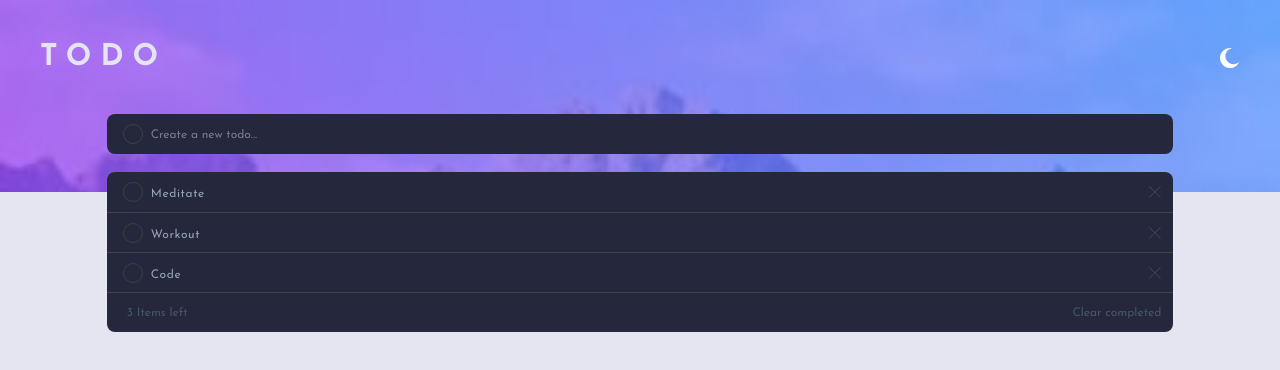
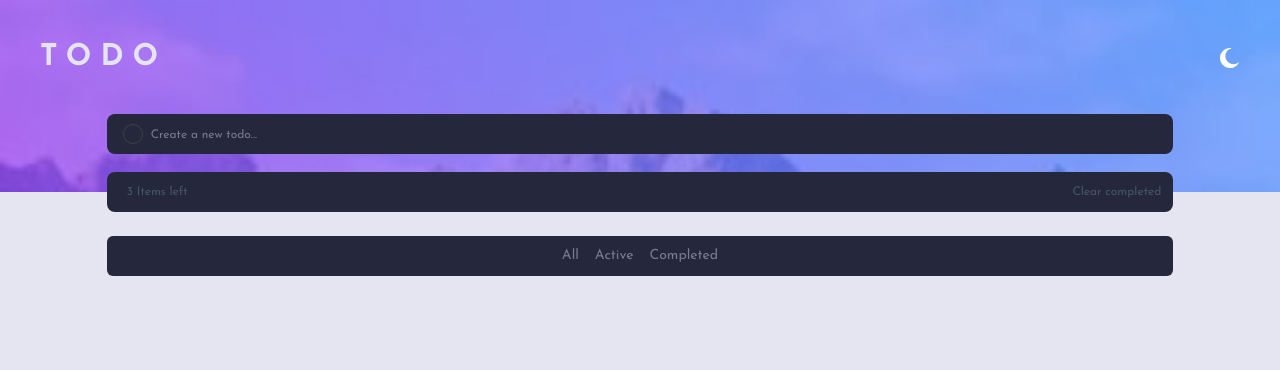
Before and after one commit to JaacielBriseo/todo-app, a React (Create React App) app: page /completed in a window 1280 px wide. Shown: the top 370 px of the page. Built offline with nearby package versions, Linux system fonts and the light colour scheme.

Commit message:
React router installed / Routes to filter by active/completed todos

```diff
--- a/package.json
+++ b/package.json
@@ -11,10 +11,14 @@
     "@types/node": "^17.0.45",
     "@types/react": "^18.0.25",
     "@types/react-dom": "^18.0.9",
+    "localforage": "^1.10.0",
+    "match-sorter": "^6.3.1",
     "react": "^18.2.0",
     "react-dom": "^18.2.0",
     "react-redux": "^8.0.5",
+    "react-router-dom": "^6.4.4",
     "react-scripts": "5.0.1",
+    "sort-by": "^1.2.0",
     "typescript": "^4.9.3",
     "web-vitals": "^2.1.4"
   },
--- a/src/TodoApp.tsx
+++ b/src/TodoApp.tsx
@@ -1,11 +1,16 @@
-import { Header } from './sections/Header';
-import { Panel } from './sections/Panel';
+import { Navbar, NewTodoPanel } from './components';
+import { Header } from './components/Header';
+
 
 export const TodoApp = () => {
 	return (
 		<div className='h-screen bg-veryLightGrayishBlue dark:bg-veryDarkBlue font-josefin'>
 			<Header />
-			<Panel />
+			<NewTodoPanel/>
+			{/* <TodosPanel /> */}
+			{/* <CompletedTodos/> */}
+			{/* <ActiveTodos/> */}
+			<Navbar />
 		</div>
 	);
 };
--- a/src/sections/Header.tsx
+++ b/src/components/Header.tsx
@@ -1,4 +1,4 @@
-import { ThemeToggler } from "../components"
+import { ThemeToggler } from "."
 
 export const Header = () => {
   return (
--- /dev/null
+++ b/src/components/Navbar.tsx
@@ -0,0 +1,21 @@
+import { NavLink } from 'react-router-dom';
+import { TodoRoutes } from '../router/TodoRoutes';
+
+export const Navbar = () => {
+	return (
+		<>
+				<TodoRoutes />
+			<div className='container flex items-center justify-center mx-auto w-10/12 h-10 bg-veryDarkDesaturatedBlue -mt-10 rounded-md text-darkGrayishBlue'>
+				<NavLink to='/' className='text-sm m-2 hover:text-brightBlue'>
+					All
+				</NavLink>
+				<NavLink to='/active' className='text-sm m-2 hover:text-brightBlue'>
+					Active
+				</NavLink>
+				<NavLink to='completed' className='text-sm m-2 hover:text-brightBlue'>
+					Completed
+				</NavLink>
+			</div>
+		</>
+	);
+};
--- a/src/components/index.ts
+++ b/src/components/index.ts
@@ -1,3 +1,3 @@
+export * from './Navbar'
 export * from './NewTodoPanel'
 export * from './ThemeToggler'
-export * from './TodosPanel'
--- a/src/index.tsx
+++ b/src/index.tsx
@@ -1,9 +1,10 @@
 import React from 'react';
+import { BrowserRouter } from 'react-router-dom';
 import { createRoot } from 'react-dom/client';
 import { Provider } from 'react-redux';
+import { store } from './store/store';
+import { TodoApp } from './TodoApp';
 import './index.css';
-import { TodoApp } from './TodoApp';
-import { store } from './store/store';
 
 const container = document.getElementById('root')!;
 const root = createRoot(container);
@@ -11,7 +12,9 @@ const root = createRoot(container);
 root.render(
 	<React.StrictMode>
 		<Provider store={store}>
-			<TodoApp />
+			<BrowserRouter>
+				<TodoApp />
+			</BrowserRouter>
 		</Provider>
 	</React.StrictMode>
 );
--- /dev/null
+++ b/src/router/TodoRoutes.tsx
@@ -0,0 +1,12 @@
+import { Route, Routes } from 'react-router-dom';
+import { ActiveTodos, CompletedTodos, TodosPanel } from '../views';
+
+export const TodoRoutes = () => {
+	return (
+		<Routes>
+			<Route path='/' element={<TodosPanel />} />
+			<Route path='/active' element={<ActiveTodos />} />
+			<Route path='/completed' element={<CompletedTodos />} />
+		</Routes>
+	);
+};
--- a/src/sections/Panel.tsx
+++ /dev/null
@@ -1,10 +0,0 @@
-import { NewTodoPanel, TodosPanel } from '../components';
-
-export const Panel = () => {
-	return (
-		<>
-			<NewTodoPanel />
-			<TodosPanel />
-		</>
-	);
-};
--- /dev/null
+++ b/src/views/ActiveTodos.tsx
@@ -0,0 +1,46 @@
+import { useTodosPanel } from "../hooks";
+
+export const ActiveTodos = () => {
+	const { todoList, todosLength, toggleCompleted, deleteTodo, check, cross } = useTodosPanel();
+    const activeTodos = todoList.filter(todo => !todo.completed)
+	return (
+		<div className='container relative bottom-16 w-10/12 mx-auto divide-y divide-neutral-700 rounded-lg bg-veryDarkDesaturatedBlue'>
+			{activeTodos.map(({ task, id, completed }) => {
+				return (
+					<div key={id} className='flex justify-between items-center h-10'>
+						<div className='flex'>
+							<button
+								name={task}
+								onClick={() => toggleCompleted(id)}
+								className={`border border-neutral-700 ml-4 rounded-full h-5 w-5 flex items-center justify-center ${
+									completed && 'bg-gradient-to-br from-check1 to-check2'
+								}`}
+							>
+								<img src={check} alt='Check' className={`${!completed ? 'hidden' : 'block'}`} />
+							</button>
+							<p
+								className={`ml-2 mt-1 text-xs text-slate-400 tracking-wider ${
+									completed && 'line-through text-slate-600'
+								}`}
+							>
+								{task}
+							</p>
+						</div>
+						<div>
+							<button
+								onClick={() => deleteTodo(id)}
+								className='mr-3 rounded-full h-3 w-3 flex items-center justify-center'
+							>
+								<img src={cross} alt='Cross' />
+							</button>
+						</div>
+					</div>
+				);
+			})}
+			<div className='flex justify-between items-center h-10 text-slate-600'>
+				<span className='text-xs ml-5'>{todosLength} Items left</span>
+				<span className='text-xs mr-3'>Clear completed</span>
+			</div>
+		</div>
+	);
+};
--- /dev/null
+++ b/src/views/CompletedTodos.tsx
@@ -0,0 +1,47 @@
+import { useTodosPanel } from '../hooks';
+
+export const CompletedTodos = () => {
+	const { todoList, todosLength, toggleCompleted, deleteTodo, check, cross } = useTodosPanel();
+    const completedTodos = todoList.filter(todo => todo.completed)
+
+	return (
+		<div className='container relative bottom-16 w-10/12 mx-auto divide-y divide-neutral-700 rounded-lg bg-veryDarkDesaturatedBlue'>
+			{completedTodos.map(({ task, id, completed }) => {
+				return (
+					<div key={id} className='flex justify-between items-center h-10'>
+						<div className='flex'>
+							<button
+								name={task}
+								onClick={() => toggleCompleted(id)}
+								className={`border border-neutral-700 ml-4 rounded-full h-5 w-5 flex items-center justify-center ${
+									completed && 'bg-gradient-to-br from-check1 to-check2'
+								}`}
+							>
+								<img src={check} alt='Check' className={`${!completed ? 'hidden' : 'block'}`} />
+							</button>
+							<p
+								className={`ml-2 mt-1 text-xs text-slate-400 tracking-wider ${
+									completed && 'line-through text-slate-600'
+								}`}
+							>
+								{task}
+							</p>
+						</div>
+						<div>
+							<button
+								onClick={() => deleteTodo(id)}
+								className='mr-3 rounded-full h-3 w-3 flex items-center justify-center'
+							>
+								<img src={cross} alt='Cross' />
+							</button>
+						</div>
+					</div>
+				);
+			})}
+			<div className='flex justify-between items-center h-10 text-slate-600'>
+				<span className='text-xs ml-5'>{todosLength} Items left</span>
+				<span className='text-xs mr-3'>Clear completed</span>
+			</div>
+		</div>
+	);
+};
--- a/src/components/TodosPanel.tsx
+++ b/src/views/TodosPanel.tsx
@@ -2,6 +2,7 @@ import { useTodosPanel } from '../hooks';
 
 export const TodosPanel = () => {
 	const { todoList, todosLength, toggleCompleted, deleteTodo, check, cross } = useTodosPanel();
+
 	return (
 		<div className='container relative bottom-16 w-10/12 mx-auto divide-y divide-neutral-700 rounded-lg bg-veryDarkDesaturatedBlue'>
 			{todoList.map(({ task, id, completed }) => {
--- /dev/null
+++ b/src/views/index.ts
@@ -0,0 +1,3 @@
+export * from './ActiveTodos'
+export * from './CompletedTodos'
+export * from './TodosPanel'
```
Also changed, not shown: 1 other file (tests, documents, lock files or other folders).
